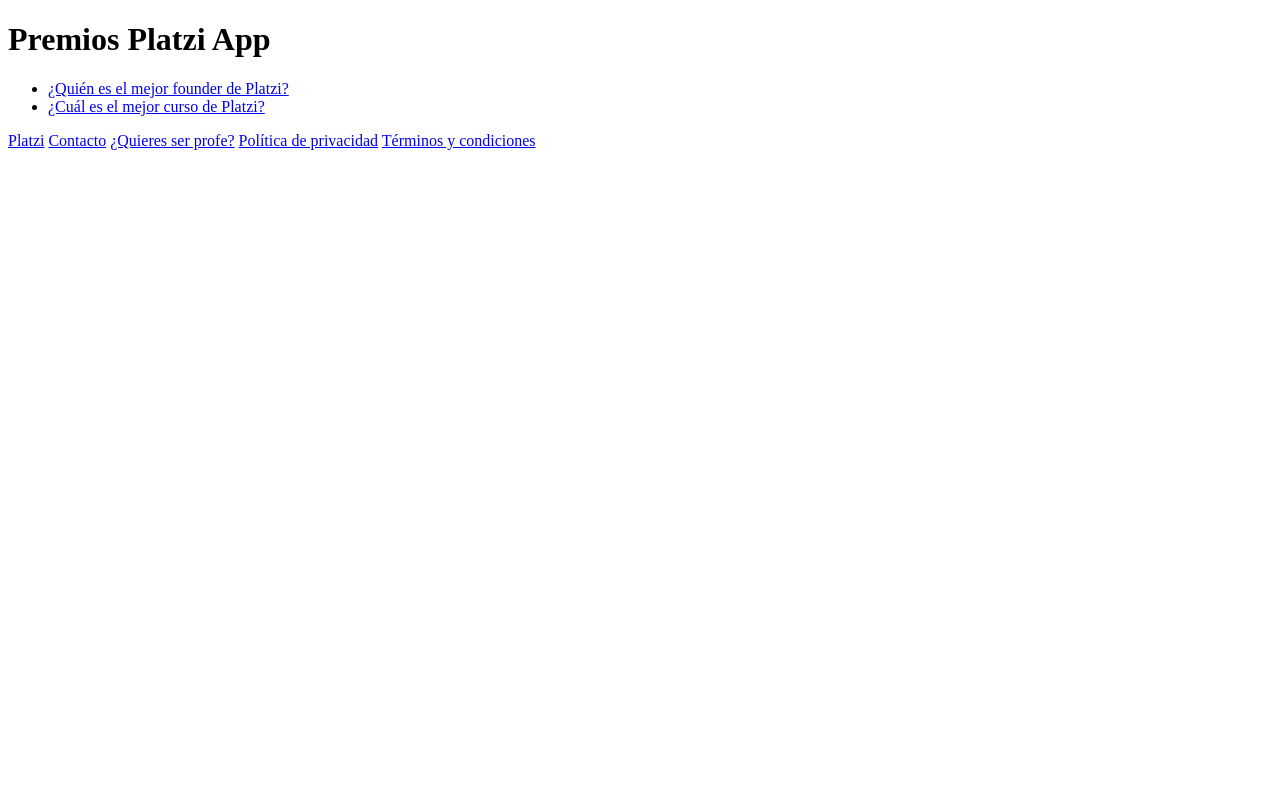
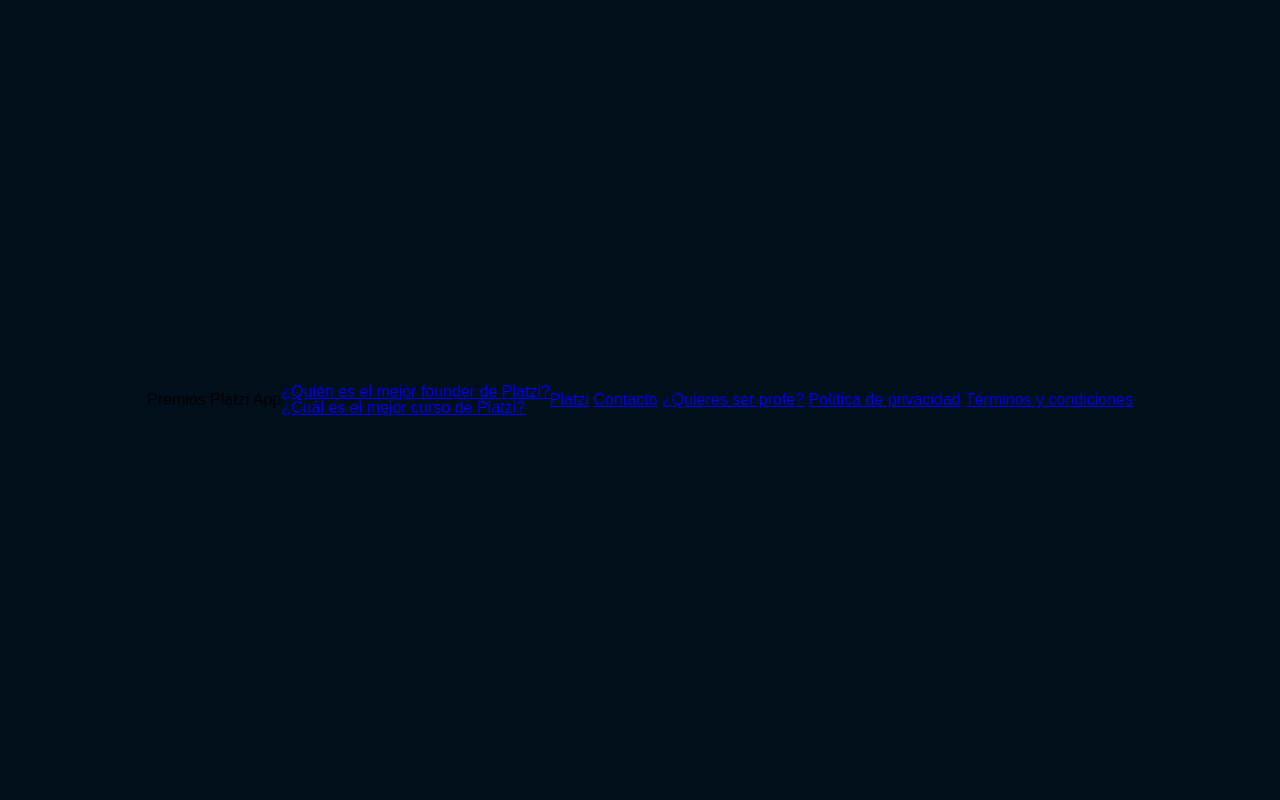
Before and after one commit to AndresStark/Premios_Platzi_App, a Django app: page /polls/ in a window 1280 px wide. Run offline with Django 4.2, Linux system fonts and the light colour scheme; data comes from the database, SQL or seed files in the repository.

Commit message:
Avance de estilo css, no está funcionando

```diff
--- /dev/null
+++ b/premiosplatziapp/polls/static/polls/reset.css
@@ -0,0 +1,48 @@
+/* http://meyerweb.com/eric/tools/css/reset/
+   v2.0 | 20110126
+   License: none (public domain)
+*/
+
+html, body, div, span, applet, object, iframe,
+h1, h2, h3, h4, h5, h6, p, blockquote, pre,
+a, abbr, acronym, address, big, cite, code,
+del, dfn, em, img, ins, kbd, q, s, samp,
+small, strike, strong, sub, sup, tt, var,
+b, u, i, center,
+dl, dt, dd, ol, ul, li,
+fieldset, form, label, legend,
+table, caption, tbody, tfoot, thead, tr, th, td,
+article, aside, canvas, details, embed,
+figure, figcaption, footer, header, hgroup,
+menu, nav, output, ruby, section, summary,
+time, mark, audio, video {
+	margin: 0;
+	padding: 0;
+	border: 0;
+	font-size: 100%;
+	font: inherit;
+	vertical-align: baseline;
+}
+/* HTML5 display-role reset for older browsers */
+article, aside, details, figcaption, figure,
+footer, header, hgroup, menu, nav, section {
+	display: block;
+}
+body {
+	line-height: 1;
+}
+ol, ul {
+	list-style: none;
+}
+blockquote, q {
+	quotes: none;
+}
+blockquote:before, blockquote:after,
+q:before, q:after {
+	content: '';
+	content: none;
+}
+table {
+	border-collapse: collapse;
+	border-spacing: 0;
+}
--- a/premiosplatziapp/polls/static/polls/style.css
+++ b/premiosplatziapp/polls/static/polls/style.css
@@ -1,7 +1,9 @@
-li a {
-    color: blue;
+body {
+    display: flex;
+    align-items: center;
+    justify-content: center;
+
+    height: 100vh;
+    background: hsl(204, 100%, 5%);
+    font-family: Arial, Helvetica, sans-serif;
 }
-/*
-body {
-    background: white url("./images/background.gif") no-repeat;
-} */
--- a/premiosplatziapp/polls/templates/polls/index.html
+++ b/premiosplatziapp/polls/templates/polls/index.html
@@ -1,12 +1,16 @@
+{% load static %}
+
 <!DOCTYPE html>
 <html lang="en">
 <head>
     <meta charset="UTF-8">
     <meta http-equiv="X-UA-Compatible" content="IE=edge">
     <meta name="viewport" content="width=device-width, initial-scale=1.0">
+    <link rel="stylesheet" href="{% static 'polls/reset.css' %}">
+    <link rel="stylesheet" href="{% static 'polls/style.css' %}">
     <title>Premios Platzi App</title>
 </head>
-<body>
+<body class="body-style">
     <header>
         <h1>Premios Platzi App</h1>
     </header>
--- a/premiosplatziapp/premiosplatziapp/settings.py
+++ b/premiosplatziapp/premiosplatziapp/settings.py
@@ -119,7 +119,8 @@
 STATIC_URL = 'static/'
 
 STATICFILES_DIRS = [
-    BASE_DIR / "static"
+    BASE_DIR / "static",
+    "/polls/static/"
     ]
 
 # Default primary key field type
```
Also changed, not shown: premiosplatziapp/polls/templates/polls/style/reset.css (deleted), premiosplatziapp/polls/templates/polls/style/style.css (deleted).
